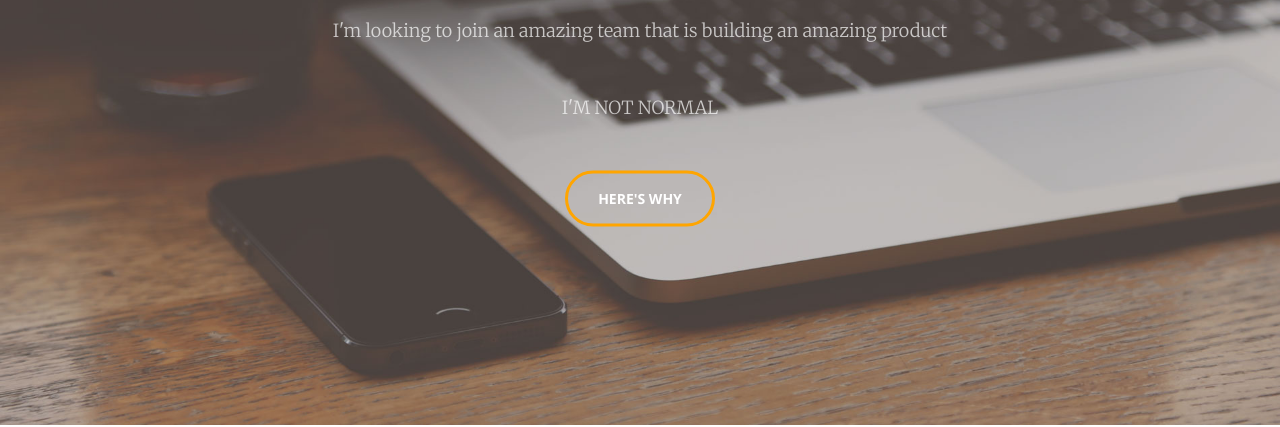
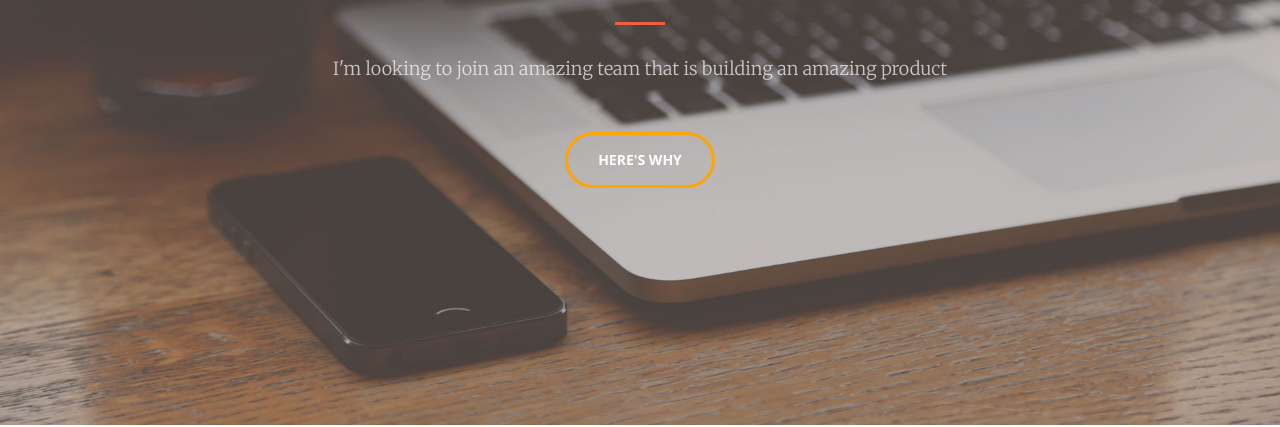
Before and after one commit to tengkiatwong/justinwong, a website: page index.html in a window 1280 px wide. Shown: the part 375-802 px from the top of the page. Drawn offline with nearby package versions, Linux system fonts and the light colour scheme.

Commit message:
Update index.html

```diff
--- a/index.html
+++ b/index.html
@@ -40,7 +40,6 @@
                 <h1 class="element" style="height:1.5em"></h1>
                 <hr>
                 <p>I'm looking to join an amazing team that is building an amazing product</p>
-		<p>I'M NOT NORMAL</p>
                 <a href="#about" class="btn btn-primary btn-xl page-scroll find-out">Here's Why</a>
                 <br>
             </div>
```
